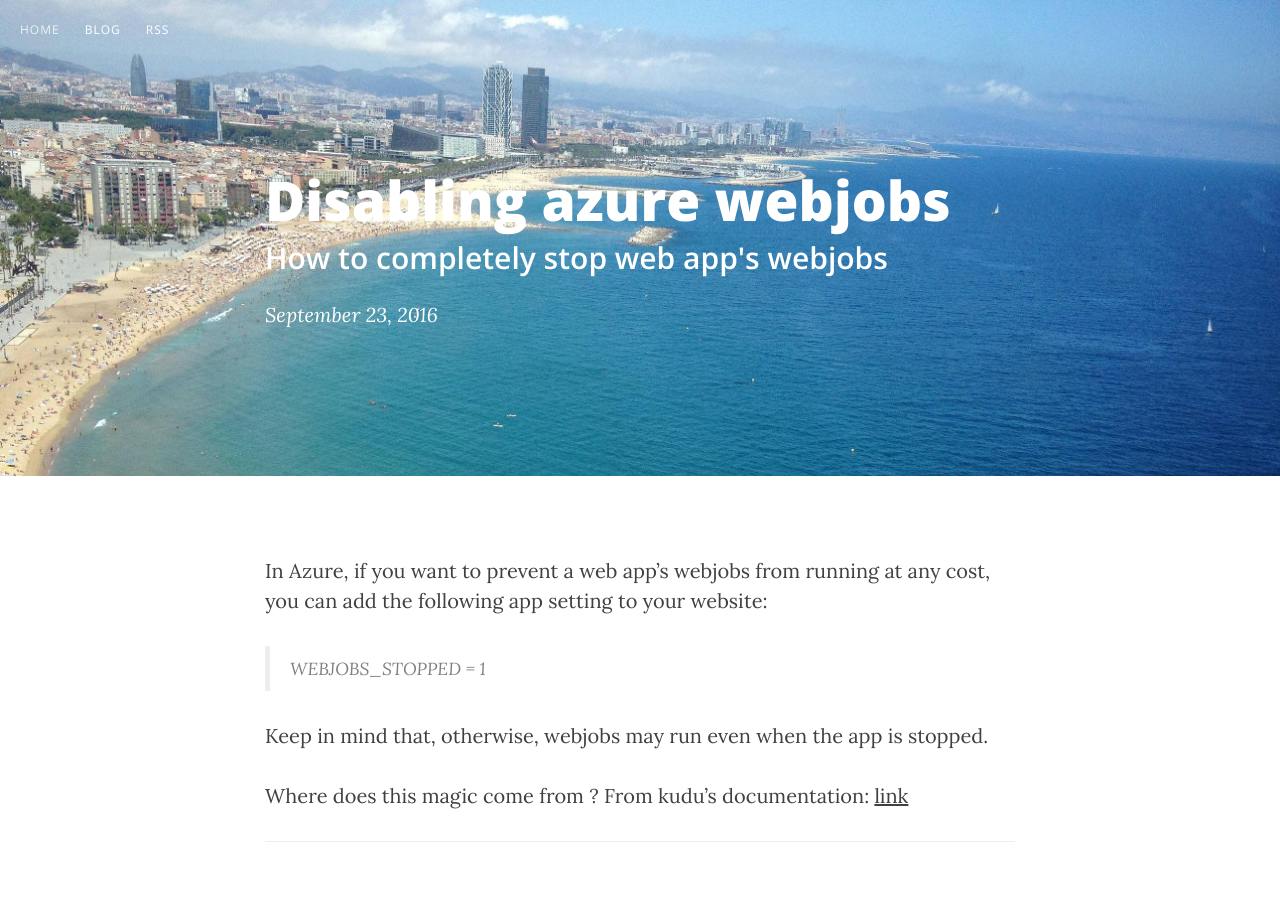
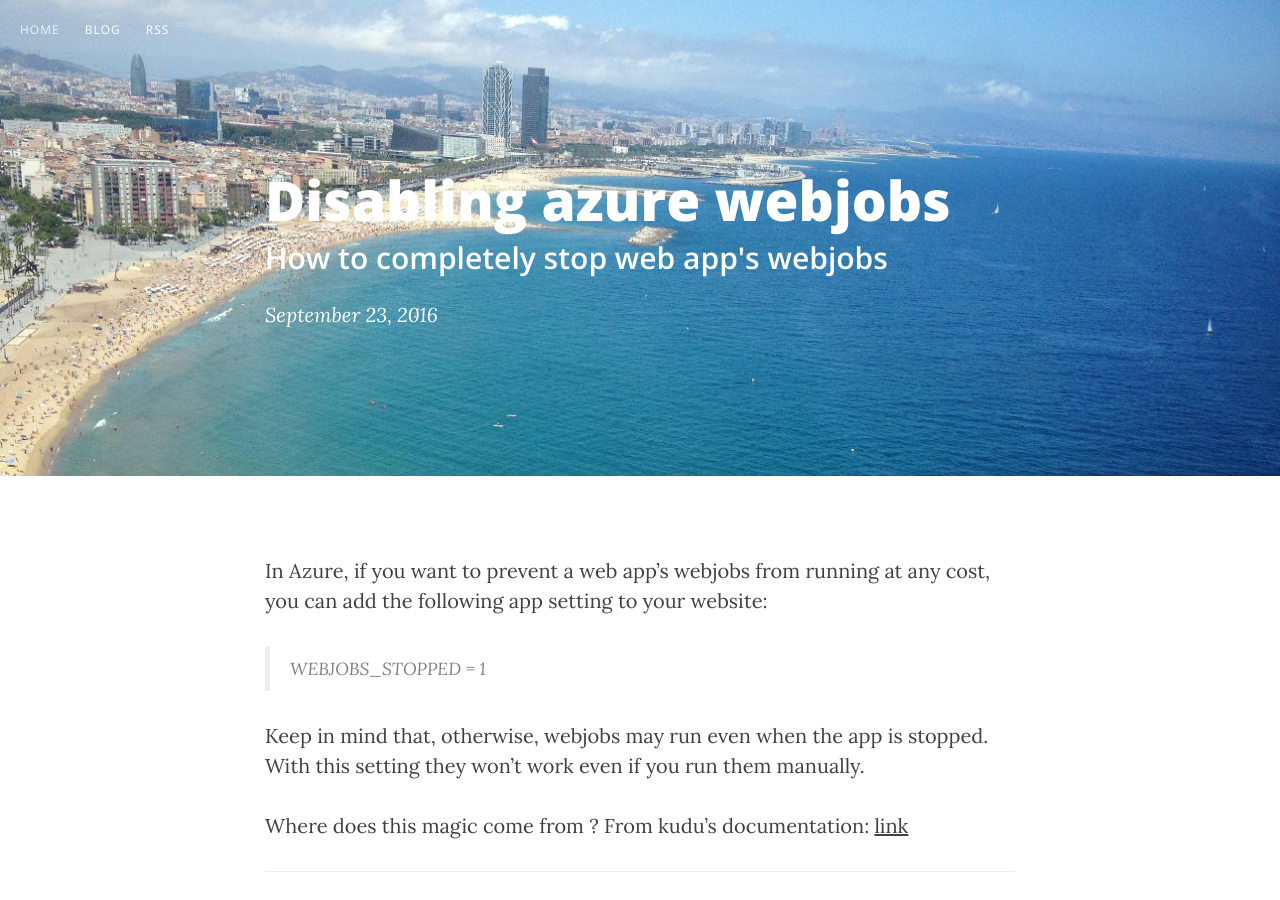
Before and after one commit to Duber/duber.github.io, a Jekyll site: the page built from _posts/2016-09-24-disable-azure-webjobs.markdown, in a window 1280 px wide. Built offline with Jekyll 4.4.1, drawn with Linux system fonts in a browser that asks for light colours; nearby versions of some CDN libraries; comment, search, counter and statistics services are not loaded.

Commit message:
Updated first post

```diff
--- a/_posts/2016-09-24-disable-azure-webjobs.markdown
+++ b/_posts/2016-09-24-disable-azure-webjobs.markdown
@@ -10,6 +10,6 @@
 
 <blockquote>WEBJOBS_STOPPED = 1</blockquote>
 
-Keep in mind that, otherwise, webjobs may run even when the app is stopped.
+Keep in mind that, otherwise, webjobs may run even when the app is stopped. With this setting they won't work even if you run them manually.
 
 Where does this magic come from ? From kudu's documentation: [link](https://github.com/projectkudu/kudu/wiki/Web-Jobs){: target="_blank" }
```
